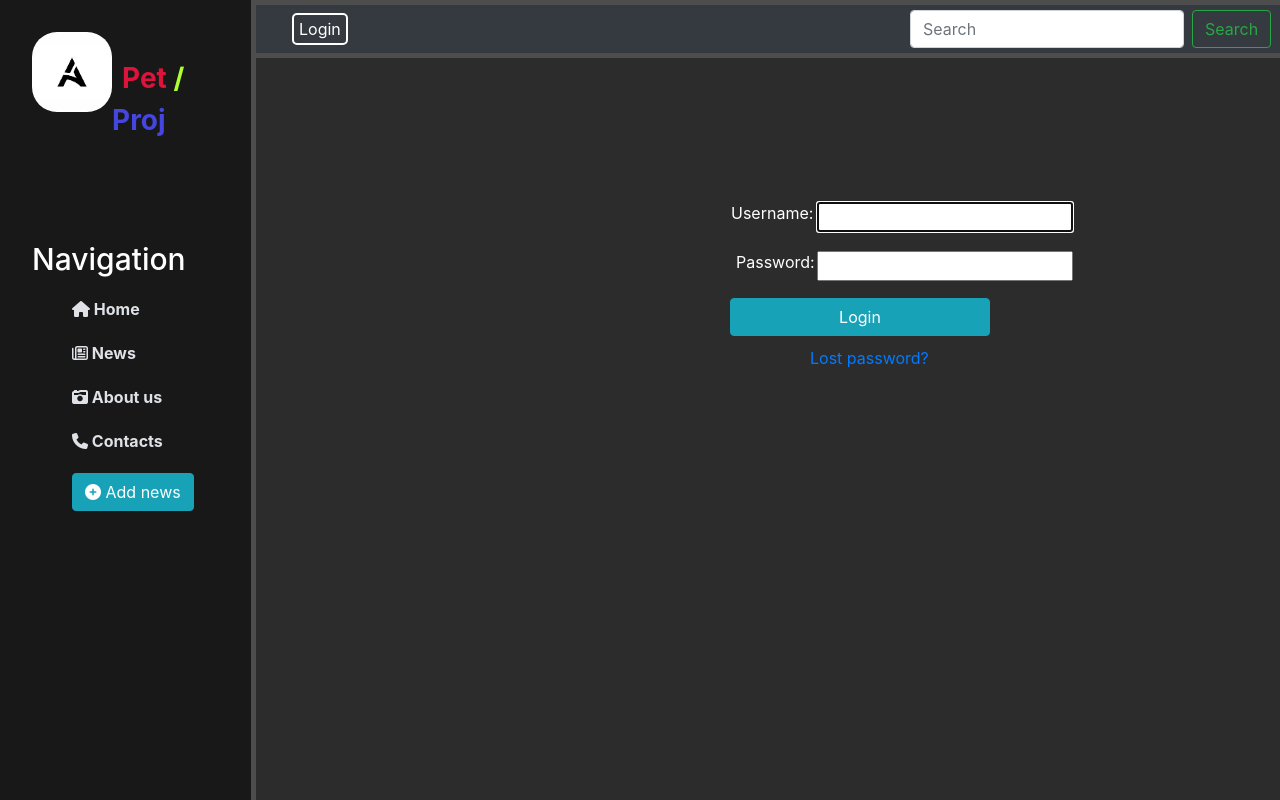
After one commit to Vitalii-t9/Pet_Project, a Django app: page /accounts/login/ in a window 1280 px wide. The commit adds this page. Run offline with Django 3.2, Linux system fonts and the light colour scheme; some libraries are stand-ins or nearby versions.

Commit message:
log in system was added

```diff
--- a/Pet_Project/urls.py
+++ b/Pet_Project/urls.py
@@ -21,5 +21,6 @@ from django.conf.urls.static import static
 urlpatterns = [
     path('admin/', admin.site.urls),
     path('', include('main.urls')),
-    path('news', include('news.urls')),
+    path('news/', include('news.urls')),
+    path('accounts/', include('django.contrib.auth.urls')),
 ]+ static(settings.STATIC_URL, document_root=settings.STATIC_ROOT)
--- a/main/static/main/css/main.css
+++ b/main/static/main/css/main.css
@@ -29,6 +29,44 @@ body{
 .form-inline{
 
     margin-top: 0px;
+}
+
+.user{
+    color: #fff;
+    margin-right: 40px;
+
+}
+.user-name{
+    margin-left: 10px;
+    border: 0.5px solid #ef233c;
+    border-radius: 5px;
+    padding: 2px 5px 2px 5px;
+}
+.logout-link{
+    border: 0.5px solid #fff;
+    border-radius: 5px;
+    padding: 2px 5px 2px 5px;
+
+
+}
+
+.log-in-link{
+    border: 2px solid #fff;
+    border-radius: 5px;
+    padding: 2px 5px 2px 5px;
+    transition: transform .5s ease;
+}
+.log-in-link:hover{
+    transform: scale(1.05);
+    background-color: white;
+    border: 2px solid #ffc300;
+}
+.log-in-link a:hover{
+    color: #003566;
+}
+.log-in-link a{
+    text-decoration: none;
+    color: #fff;
 }
 /* Aside bar */
 aside{
@@ -146,6 +184,8 @@ form{
 /* News detail view */
 
 /* button effects  */
+#telegram-img,
+#instagram-img,
 .btn-danger,
 .btn-warning,
 .btn-success,
@@ -153,7 +193,8 @@ form{
     transition: transform .5s ease;
 
 }
-
+#telegram-img:hover,
+#instagram-img:hover,
 .btn-danger:hover,
 .btn-warning:hover,
 .btn-success:hover,
@@ -180,3 +221,64 @@ form{
     border-radius: 25px;
     margin-top:15px;
 }
+/* User authentication block */
+.user-auth-block{
+
+    position: absolute;
+    top: 150px;
+    left: 600px;
+    color: #fff;
+}
+.login-message{
+    text-align: center;
+    color: yellow;
+}
+.lost-password-link{
+    margin-left: 210px;
+    padding-top: 10px;
+
+}
+#reset-password-link{
+    color: #fff
+}
+
+.user-auth-block .password-reset-done-message{
+    width: 500px;
+    text-align: center;
+}
+
+#tr-1-log td, #tr-2-log td{
+    padding-bottom: 1em;
+}
+
+#tr-2-log td label{
+    margin-left: 5px;
+}
+
+#login-button{
+    width: 260px;
+
+}
+/* Change password page */
+.change-password-form{
+    width: 800px;
+    position: absolute;
+    left: -150px
+}
+.change-password-p-info{
+    margin-left: 120px;
+}
+#tr-1 td,#tr-2 td{
+    padding-bottom: 1em;
+}
+
+#tr-1 td label{
+
+    margin-left: 25px;
+}
+
+/* Password reset complete page */
+
+#login-again-link{
+    text-align: center;
+}
--- a/main/templates/main/layout.html
+++ b/main/templates/main/layout.html
@@ -14,7 +14,12 @@
     <div class="navbar-section">
         <nav class="navbar navbar-dark bg-dark ">
             <div class="d-flex justify-content-start">
-                <a class="navbar-brand" >Navbar</a>
+                {% if user.is_authenticated %}
+                    <span class="user"> User:<span class="user-name">{{ user.get_username }}</span></span>
+                    <span class="logout-link"><a href="{% url 'logout'%}?next={{request.path}}">Logout</a></span>
+                {% else %}
+                    <span class="log-in-link"> <a href="{% url 'login'%}?next={{request.path}}">Login</a></span>
+                {% endif %}
             </div>
             <div class="d-flex justify-content-end">
                 <form class="form-inline" >
--- a/news/urls.py
+++ b/news/urls.py
@@ -4,8 +4,8 @@ from . import views
 urlpatterns = [
     path('', views.news_home, name='news_home'),
     path('create', views.create, name = 'create'),
-    path('/<int:pk>', views.NewsDetailView.as_view(), name = 'news_detail'),
-    path('/<int:pk>/update/', views.NewsUpdateView.as_view(), name = 'news_update'),
-    path('/<int:pk>/delete/', views.NewsDeleteView.as_view(), name = 'news_delete')
+    path('<int:pk>', views.NewsDetailView.as_view(), name = 'news_detail'),
+    path('<int:pk>/update/', views.NewsUpdateView.as_view(), name = 'news_update'),
+    path('<int:pk>/delete/', views.NewsDeleteView.as_view(), name = 'news_delete')
 
 ]
--- /dev/null
+++ b/templates/registration/login.html
@@ -0,0 +1,43 @@
+{% extends 'main/layout.html' %}
+
+{% block content %}
+<div class="user-auth-block">
+  <div class="login-message">
+  {% if form.errors %}
+    <p>Your username and password didn't match. Please try again.</p>
+  {% endif %}
+    {% if next %}
+      {% if user.is_authenticated %}
+        <p>Your account doesn't have access to this page. To proceed,
+        please login with an account that has access.</p>
+      {% else %}
+        <p>Please login to see this page.</p>
+      {% endif %}
+    {% endif %}
+  </div>
+
+  <form method="post" action="{% url 'login' %}">
+  {% csrf_token %}
+  <table>
+
+  <tr id="tr-1-log">
+    <td >{{ form.username.label_tag }}</td>
+    <td>{{ form.username }}</td>
+  </tr>
+
+  <tr id="tr-2-log">
+    <td >{{ form.password.label_tag }}</td>
+    <td>{{ form.password }}</td>
+  </tr>
+  </table>
+
+  <input id="login-button" class="btn btn-info" type="submit" value="Login" />
+  <input type="hidden" name="next" value="{{ next }}" />
+  </form>
+
+  {# Assumes you setup the password_reset view in your URLconf #}
+  <div class="lost-password-link">
+    <a href="{% url 'password_reset' %}" >Lost password?</a>
+  </div>
+</div>
+{% endblock %}
--- /dev/null
+++ b/templates/registration/password_reset_done.html
@@ -0,0 +1,6 @@
+{% extends 'main/layout.html' %}
+{% block content %}
+<div class="user-auth-block">
+    <p class="password-reset-done-message">We've emailed you instructions for setting your password. If they haven't arrived in a few minutes, check your spam folder.</p>
+</div>
+{% endblock %}
--- /dev/null
+++ b/templates/registration/password_reset_email.html
@@ -0,0 +1,2 @@
+Someone asked for password reset for email {{ email }}. Follow the link below:
+{{ protocol}}://{{ domain }}{% url 'password_reset_confirm' uidb64=uid token=token %}
```
Also changed, not shown: Pet_Project/settings.py (+8 -1 lines), templates/registration/logged_out.html (added, +9 -0 lines), templates/registration/password_reset_complete.html (added, +7 -0 lines), templates/registration/password_reset_confirm.html (added, +35 -0 lines), templates/registration/password_reset_form.html (added, +11 -0 lines), db.sqlite3, 1 other file.
